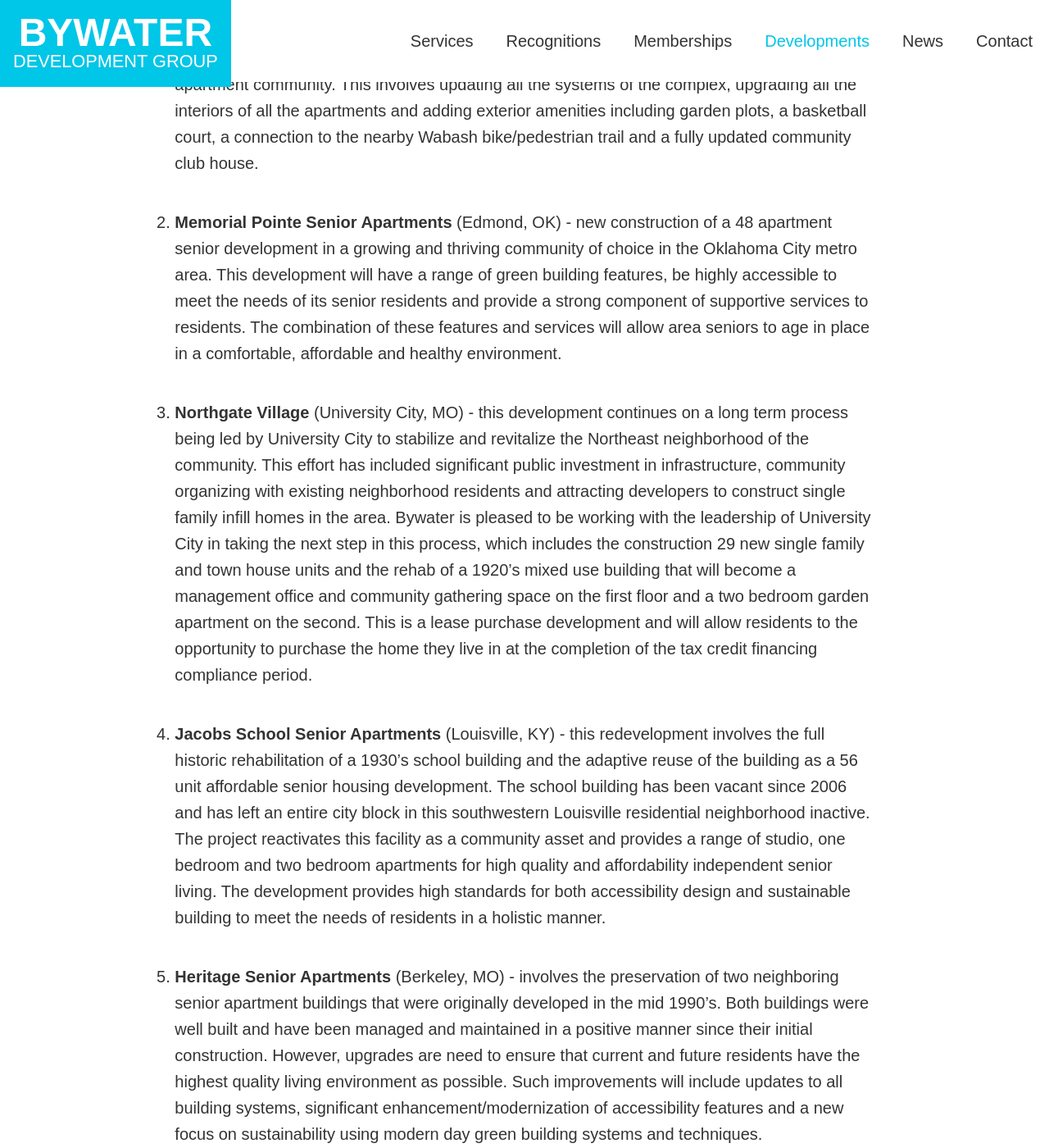
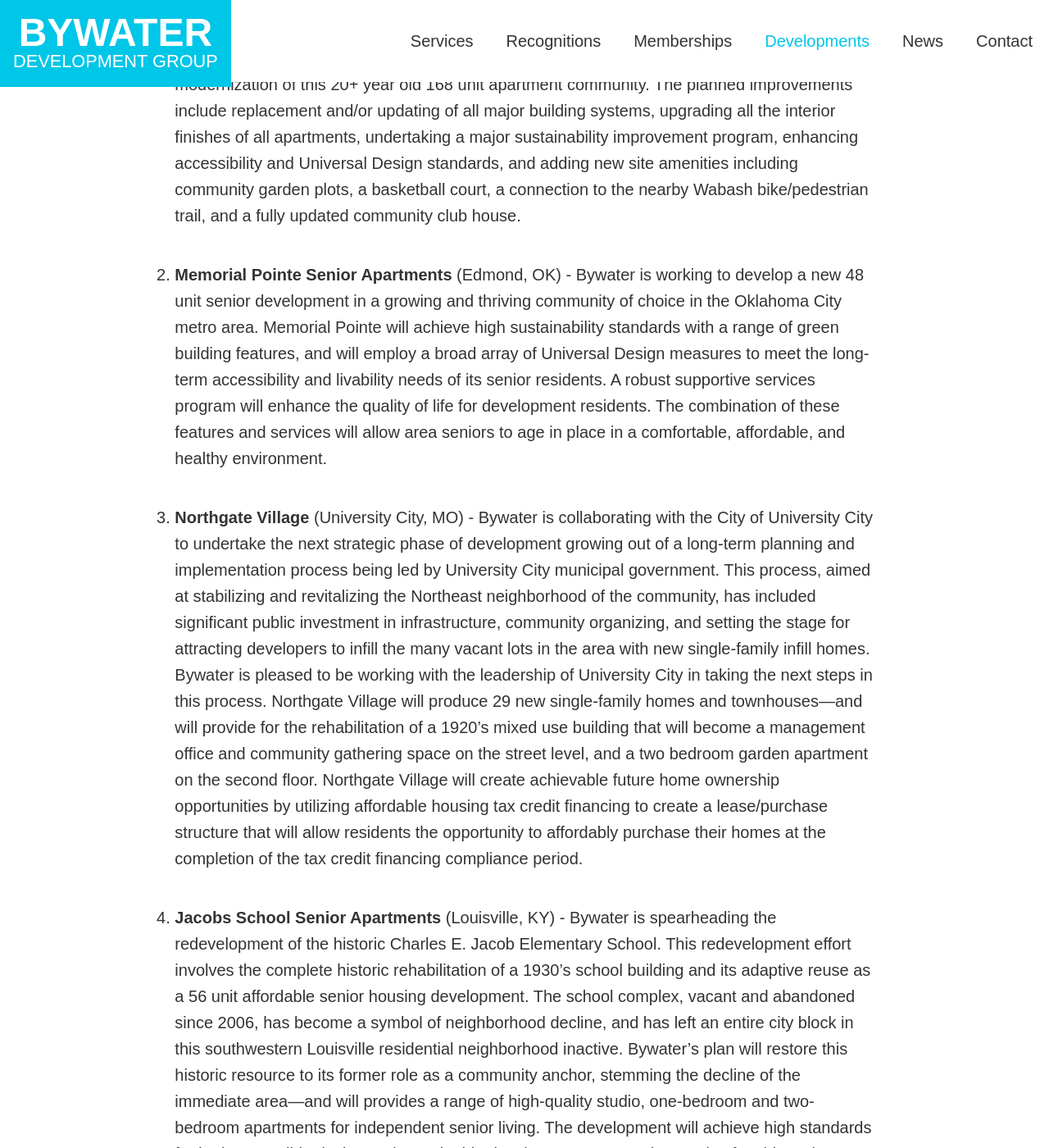
Before and after one commit to bywater/bywater.github.io, a Jekyll site: the page built from developments.html, in a window 1280 px wide and 1400 px high, scrolled down 1588 px. Shown: the whole window at 82% size. Built offline with Jekyll 4.4.1, drawn with Linux system fonts in a browser that asks for light colours; nearby versions of some CDN libraries; some of the changed text lies outside the part shown.

Commit message:
update development descriptions

```diff
--- a/_data/developments.yml
+++ b/_data/developments.yml
@@ -1,24 +1,24 @@
 - title: Pine Woods Apartments
   location: Springfield, IL
   desc: |
-    the rehabilitation and modernization of a 168 unit apartment community.  This involves updating all the systems of the complex, upgrading all the interiors of all the apartments and adding exterior amenities including garden plots, a basketball court, a connection to the nearby Wabash bike/pedestrian trail and a fully updated community club house.
+    Bywater is pursuing the rehabilitation and modernization of this 20+ year old 168 unit apartment community.  The planned improvements include replacement and/or updating of all major building systems, upgrading all the interior finishes of all apartments, undertaking a major sustainability improvement program, enhancing accessibility and Universal Design standards, and adding new site amenities including community garden plots, a basketball court, a connection to the nearby Wabash bike/pedestrian trail, and a fully updated community club house.
 
 - title: Memorial Pointe Senior Apartments
   location: Edmond, OK
   desc: |
-    new construction of a 48 apartment senior development in a growing and thriving community of choice in the Oklahoma City metro area.  This development will have a range of green building features, be highly accessible to meet the needs of its senior residents and provide a strong component of supportive services to residents.  The combination of these features and services will allow area seniors to age in place in a comfortable, affordable and healthy environment.
+    Bywater is working to develop a new 48 unit senior development in a growing and thriving community of choice in the Oklahoma City metro area.  Memorial Pointe will achieve high sustainability standards with a range of green building features, and will employ a broad array of Universal Design measures to  meet the long-term accessibility and livability needs of its senior residents.  A robust supportive services program will enhance the quality of life for development residents.  The combination of these features and services will allow area seniors to age in place in a comfortable, affordable, and healthy environment.
 
 - title: Northgate Village
   location: University City, MO
   desc: |
-    this development continues on a long term process being led by University City to stabilize and revitalize the Northeast neighborhood of the community.  This effort has included significant public investment in infrastructure, community organizing with existing neighborhood residents and attracting developers to construct single family infill homes in the area.  Bywater is pleased to be working with the leadership of University City in taking the next step in this process, which includes the construction 29 new single family and town house units and the rehab of a 1920’s mixed use building that will become a management office and community gathering space on the first floor and a two bedroom garden apartment on the second.  This is a lease purchase development and will allow residents to the opportunity to purchase the home they live in at the completion of the tax credit financing compliance period.
+    Bywater is collaborating with the City of University City to undertake the next strategic phase of development growing out of a long-term planning and implementation process being led by University City municipal government.  This process, aimed at stabilizing and revitalizing the Northeast neighborhood of the community, has included significant public investment in infrastructure, community organizing, and setting the stage for attracting developers to infill the many vacant lots in the area with new single-family infill homes.  Bywater is pleased to be working with the leadership of University City in taking the next steps in this process.  Northgate Village will produce 29 new single-family homes and townhouses—and will provide for the rehabilitation of a 1920’s mixed use building that will become a management office and community gathering space on the street level, and a two bedroom garden apartment on the second floor.  Northgate Village will create achievable future home ownership opportunities by utilizing affordable housing tax credit financing to create a lease/purchase structure that will allow residents the opportunity to affordably purchase their homes at the completion of the tax credit financing compliance period.
 
 - title: Jacobs School Senior Apartments
   location: Louisville, KY
   desc: |
-    this redevelopment involves the full historic rehabilitation of a 1930’s school building and the adaptive reuse of the building as a 56 unit affordable senior housing development.  The school building has been vacant since 2006 and has left an entire city block in this southwestern Louisville residential neighborhood inactive.  The project reactivates this facility as a community asset and provides a range of studio, one bedroom and two bedroom apartments for high quality and affordability independent senior living.  The development provides high standards for both accessibility design and sustainable building to meet the needs of residents in a holistic manner.
+    Bywater is spearheading the redevelopment of the historic Charles E. Jacob Elementary School.  This redevelopment effort involves the complete historic rehabilitation of a 1930’s school building and its adaptive reuse as a 56 unit affordable senior housing development.  The school complex, vacant and abandoned since 2006, has become a symbol of neighborhood decline, and has left an entire city block in this southwestern Louisville residential neighborhood inactive.  Bywater’s plan will restore this historic resource to its former role as a community anchor, stemming the decline of the immediate area—and will provides a range of high-quality studio, one-bedroom and two-bedroom apartments for independent senior living.  The development will achieve high standards for both accessible design and sustainable development to meet the needs of residents in a holistic manner.
 
 - title: Heritage Senior Apartments
   location: Berkeley, MO
   desc: |
-    involves the preservation of two neighboring senior apartment buildings that were originally developed in the mid 1990’s.  Both buildings were well built and have been managed and maintained in a positive manner since their initial construction.  However, upgrades are need to ensure that current and future residents have the highest quality living environment as possible.  Such improvements will include updates to all building systems, significant enhancement/modernization of accessibility features and a new focus on sustainability using modern day green building systems and techniques.
+    Bywater is working to provide for the preservation of two neighboring senior apartment buildings that were originally developed in the mid 1990’s.  Both buildings were well-constructed, and have been well-managed and maintained.  However, upgrades are now needed to replace aging building systems, improve accessibility and energy efficiency, and ensure that current and future residents continue to have the highest quality living environment in the years to come.  Planned improvements include replacement, repairs, and updates to all building systems, updated interior finishes, significant modernization and enhancement of accessibility features, and a new focus on sustainability with the utilization of current green building systems and techniques.  The project’s development financing will enable the operating of the two formerly independent senior developments to be combined under new single ownership, and management through tax-exempt bond financing and LIHTC acquisition/rehab tax credit investment.
```
Also changed, not shown: humans.txt (+5 -8 lines).
